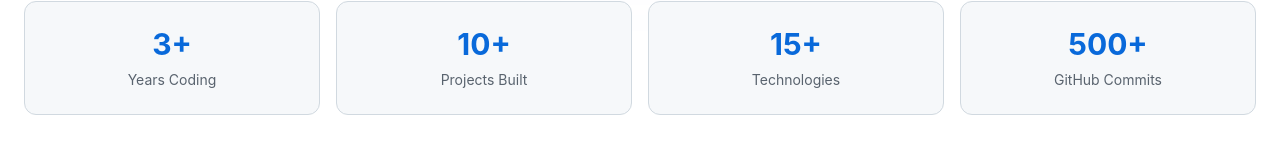
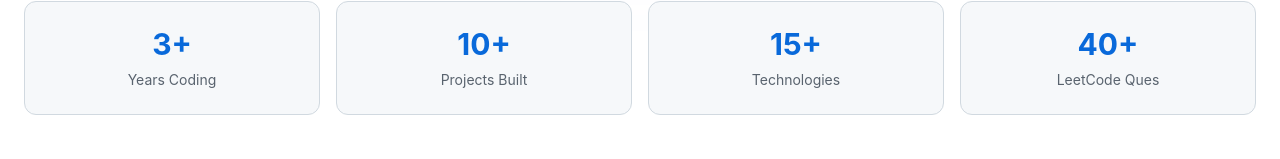
Before and after one commit to adarsh3699/My-New-Portfolio, a Next.js app: page /about in a window 1280 px wide. Shown: the part 641-800 px from the top of the page. Built offline with nearby package versions, Linux system fonts and the light colour scheme.

Commit message:
update about data

```diff
--- a/src/data/about.ts
+++ b/src/data/about.ts
@@ -5,7 +5,8 @@ export const aboutData = {
 		{ label: "Years Coding", value: "3+" },
 		{ label: "Projects Built", value: "10+" },
 		{ label: "Technologies", value: "15+" },
-		{ label: "GitHub Commits", value: "500+" },
+		{ label: "LeetCode Ques", value: "40+" },
+		// { label: "GitHub Commits", value: "500+" },
 	],
 
 	// Personal story/bio content
@@ -187,7 +188,7 @@ export const aboutData = {
 		"🚀 Built my first website at age 16",
 		"🌙 Night owl - best coding happens after 10 PM",
 		"⚡ Can spot a missing semicolon from across the room",
-		"🎯 Completed 20+ coding challenges on LeetCode",
+		"🎯 Completed 40+ coding challenges on LeetCode",
 		"🔥 Can code for 12 hours straight when in the zone",
 		"🐛 I actually enjoy debugging - it's like solving puzzles",
 		"📝 Write code comments like I'm explaining to my future self",
```
